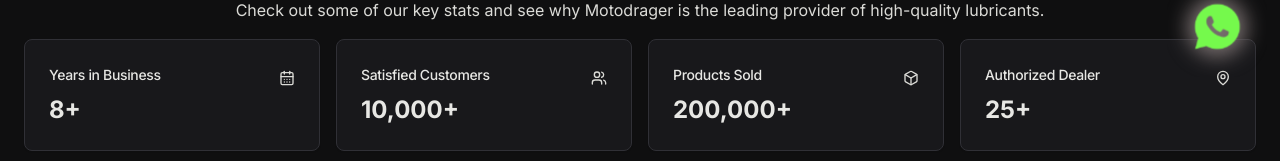
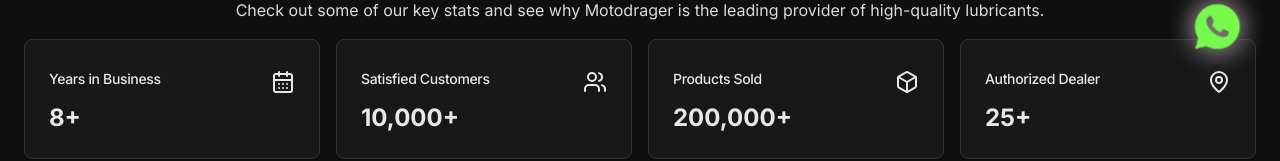
Before and after one commit to ahte24/motodrager, a Next.js app: page / in a window 1280 px wide. Shown: the part 715-876 px from the top of the page. Built offline with nearby package versions, Linux system fonts and the light colour scheme.

Commit message:
initial commit

```diff
--- a/components/component/component.tsx
+++ b/components/component/component.tsx
@@ -11,7 +11,7 @@
     <>
       <header className="px-4 lg:px-6  h-16 flex items-center border-b">
         <Link href="#" className="flex items-center justify-center" prefetch={false}>
-          <MountainIcon className="h-6 w-6" />
+          <MountainIcon/>
           <span className="sr-only">Lubricate Inc</span>
         </Link>
         <nav className="ml-auto flex gap-4 sm:gap-6">
@@ -71,7 +71,7 @@
                 <Card>
                   <CardHeader className="flex flex-row items-center justify-between pb-2">
                     <CardTitle className="text-sm font-medium">Years in Business</CardTitle>
-                    <CalendarDaysIcon className="w-4 h-4 text-muted-foreground" />
+                    <CalendarDaysIcon  />
                   </CardHeader>
                   <CardContent>
                     <div className="text-2xl font-bold">8+</div>
@@ -80,7 +80,7 @@
                 <Card>
                   <CardHeader className="flex flex-row items-center justify-between pb-2">
                     <CardTitle className="text-sm font-medium">Satisfied Customers</CardTitle>
-                    <UsersIcon className="w-4 h-4 text-muted-foreground" />
+                    <UsersIcon/>
                   </CardHeader>
                   <CardContent>
                     <div className="text-2xl font-bold">10,000+</div>
@@ -89,7 +89,7 @@
                 <Card>
                   <CardHeader className="flex flex-row items-center justify-between pb-2">
                     <CardTitle className="text-sm font-medium">Products Sold</CardTitle>
-                    <BoxIcon className="w-4 h-4 text-muted-foreground" />
+                    <BoxIcon/>
                   </CardHeader>
                   <CardContent>
                     <div className="text-2xl font-bold">200,000+</div>
@@ -98,7 +98,7 @@
                 <Card>
                   <CardHeader className="flex flex-row items-center justify-between pb-2">
                     <CardTitle className="text-sm font-medium">Authorized Dealer</CardTitle>
-                    <MapPinIcon className="w-4 h-4 text-muted-foreground" />
+                    <MapPinIcon />
                   </CardHeader>
                   <CardContent>
                     <div className="text-2xl font-bold">25+</div>
@@ -274,10 +274,9 @@
   )
 }
 
-function BoxIcon(props) {
+function BoxIcon() {
   return (
     <svg
-      {...props}
       xmlns="http://www.w3.org/2000/svg"
       width="24"
       height="24"
@@ -296,10 +295,9 @@
 }
 
 
-function CalendarDaysIcon(props) {
+function CalendarDaysIcon() {
   return (
     <svg
-      {...props}
       xmlns="http://www.w3.org/2000/svg"
       width="24"
       height="24"
@@ -325,10 +323,9 @@
 }
 
 
-function MapPinIcon(props) {
+function MapPinIcon() {
   return (
     <svg
-      {...props}
       xmlns="http://www.w3.org/2000/svg"
       width="24"
       height="24"
@@ -346,10 +343,9 @@
 }
 
 
-function MountainIcon(props) {
+function MountainIcon() {
   return (
     <svg
-      {...props}
       xmlns="http://www.w3.org/2000/svg"
       width="24"
       height="24"
@@ -366,10 +362,9 @@
 }
 
 
-function UsersIcon(props) {
+function UsersIcon() {
   return (
     <svg
-      {...props}
       xmlns="http://www.w3.org/2000/svg"
       width="24"
       height="24"
```
